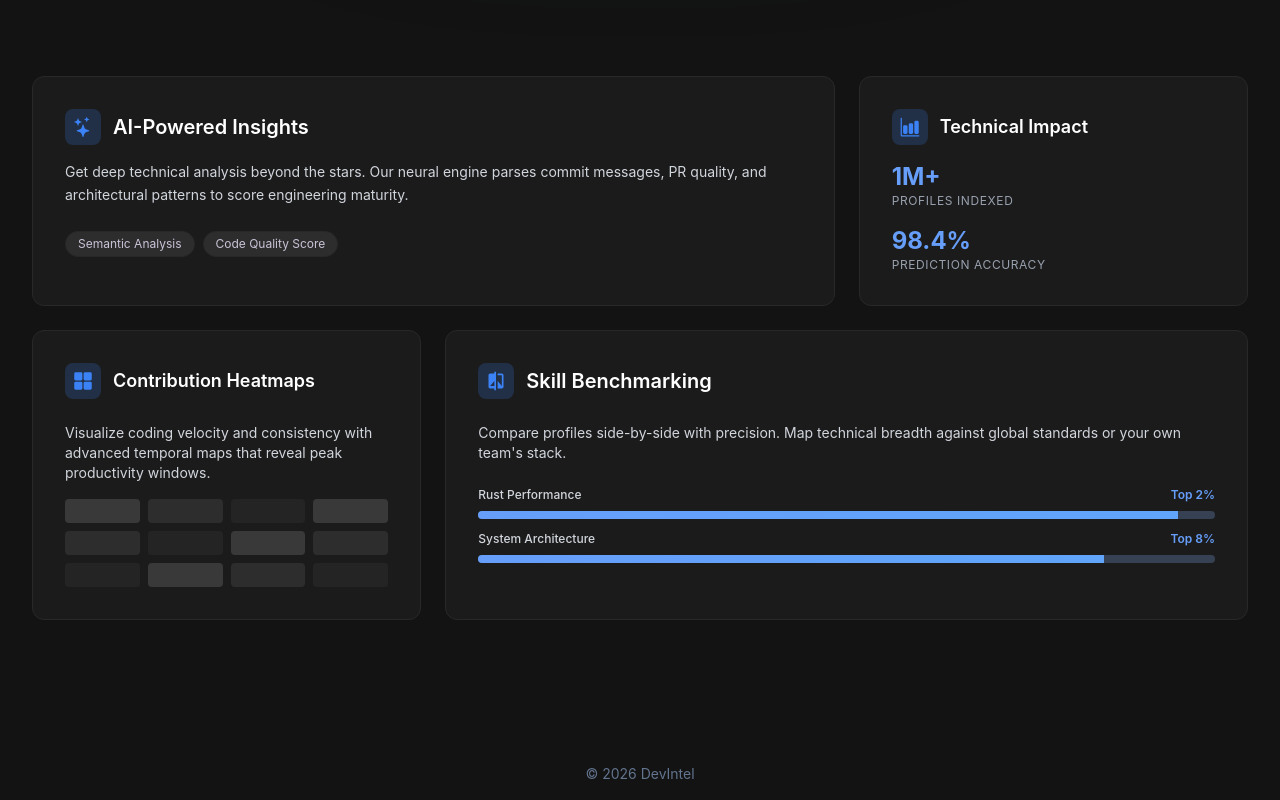
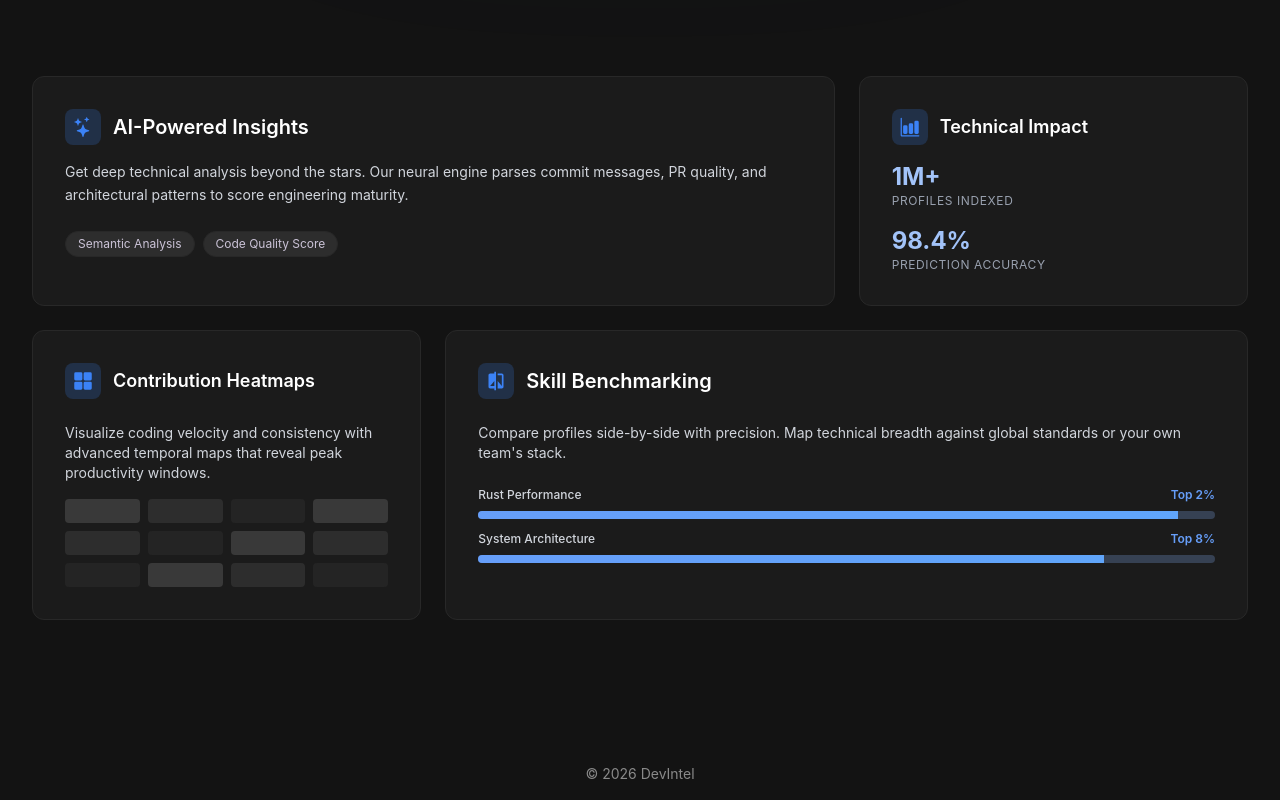
Before and after one commit to Shreyaakatiyar/DevIntel, a React (Vite) app: page / in a window 1280 px wide. Shown: the part 849-1649 px from the top of the page. Built offline with nearby package versions, Linux system fonts and the light colour scheme.

Commit message:
Add routing

```diff
--- a/src/components/Features.jsx
+++ b/src/components/Features.jsx
@@ -38,11 +38,11 @@ const Features = () => {
                     </div>
                     <div className='space-y-4 mt-auto'>
                         <div>
-                            <p className='text-[#669ef9] text-2xl font-bold'>1M+</p>
+                            <p className='text-[#a2c3f9] text-2xl font-bold'>1M+</p>
                             <p className='text-gray-400 text-xs uppercase tracking-wider'>Profiles Indexed</p>
                         </div>
                         <div>
-                            <p className='text-[#669ef9] text-2xl font-bold'>98.4%</p>
+                            <p className='text-[#a2c3f9] text-2xl font-bold'>98.4%</p>
                             <p className='text-gray-400 text-xs uppercase tracking-wider'>Prediction Accuracy</p>
                         </div>
                     </div>
--- a/src/components/Footer.jsx
+++ b/src/components/Footer.jsx
@@ -3,7 +3,7 @@ import React from 'react'
 const Footer = () => {
   return (
     <footer className="py-4 text-center">
-        <p className="text-slate-500 text-sm">© 2026 DevIntel</p>
+        <p className="text-[#ffffff]/50 text-sm">© 2026 DevIntel</p>
     </footer>
   )
 }
--- a/src/components/Searchbar.jsx
+++ b/src/components/Searchbar.jsx
@@ -1,10 +1,18 @@
 import React from 'react'
 import { IoSearch } from "react-icons/io5";
 import { useState } from 'react';
+import { useNavigate } from 'react-router-dom';
 
 const Searchbar = () => {
 
     const [username, setUsername] = useState("");
+    const navigate = useNavigate();
+
+    const handleSearch = () => {
+      if (!username.trim()) return;
+
+      navigate(`/dashboard/${username}`);
+    };
 
   return (
     <div className="w-full max-w-2xl mx-auto">
@@ -17,9 +25,13 @@ const Searchbar = () => {
           value={username}
           onChange={(e) => setUsername(e.target.value)}
           className="flex-1 bg-transparent outline-none px-4 py-3 text-gray-300 placeholder-gray-500"
+          onKeyDown={(e) => {
+          if (e.key === "Enter") handleSearch();
+          }}
         />
 
         <button
+          onClick={handleSearch}
           className="px-6 py-3 rounded-full font-semibold text-black bg-linear-to-r from-[#efeef2] to-[#3b82f6] hover:opacity-90 transition shadow-lg cursor-pointer">
             Analyze Profile
         </button>
```
